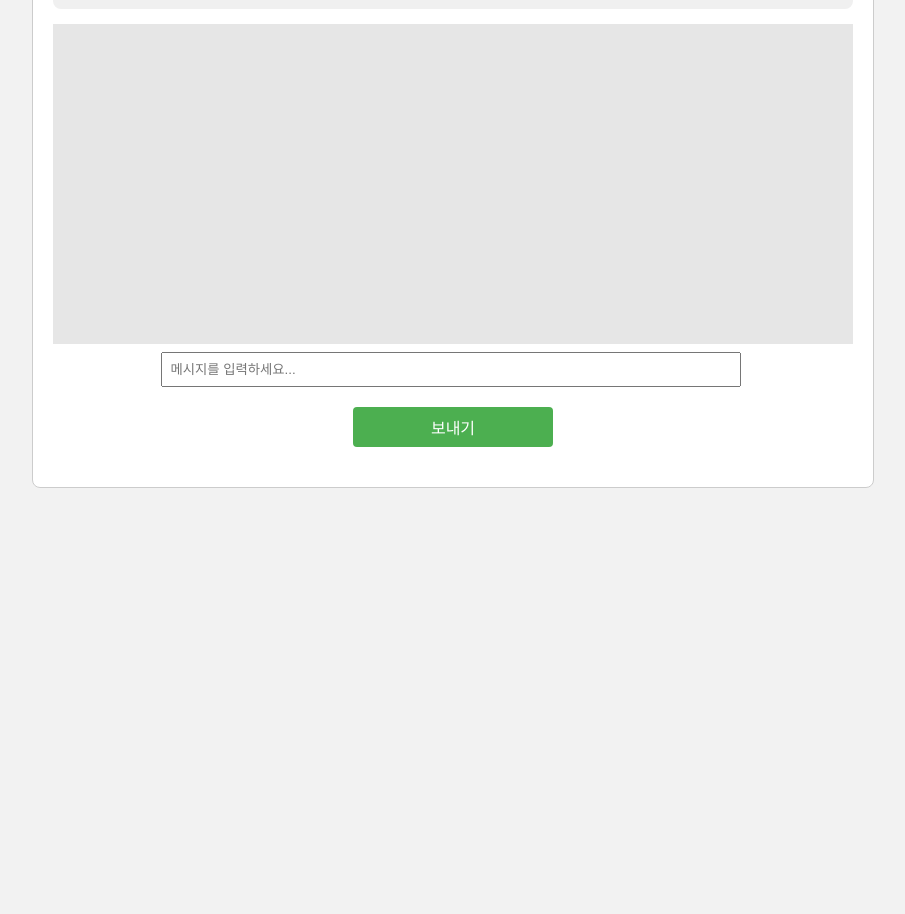
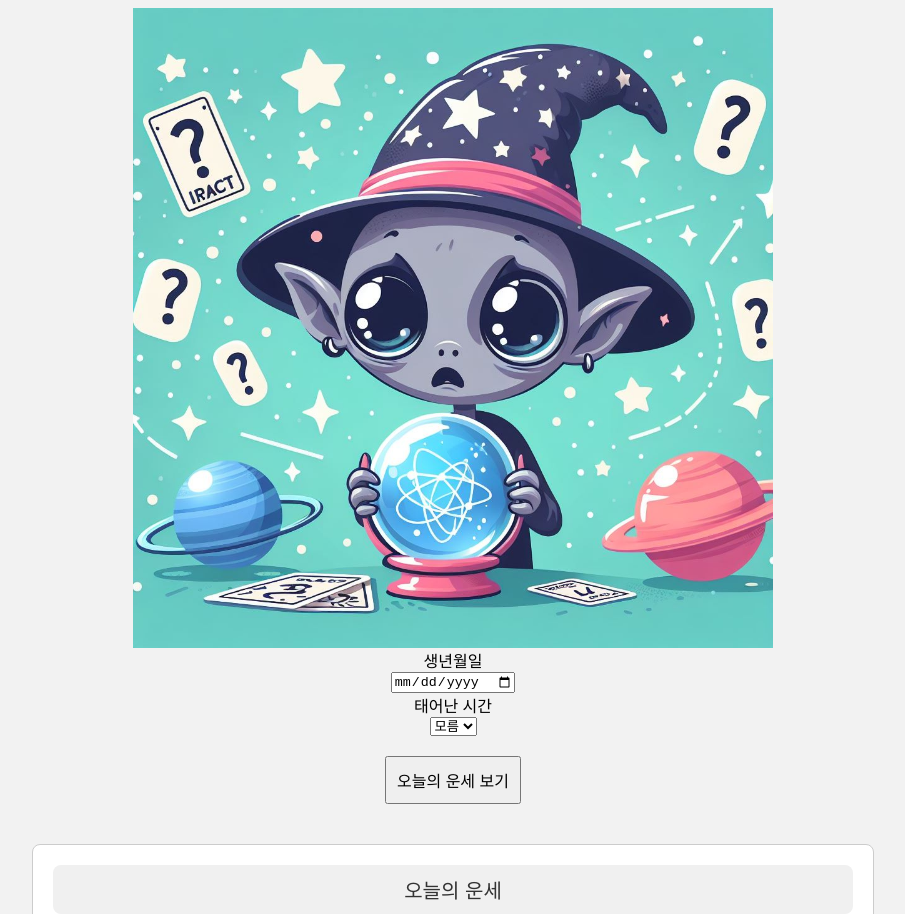
Before and after one commit to doomout/Chat_Doge, a plain HTML site: page frontend/index.html in a window 1280 px wide. Shown: the part 81-995 px from the top of the page, without its empty margins (187-1092 px from the left). Before the commit the page ends 800 px from the top, so only its background shows below. Drawn offline with Linux system fonts and the light colour scheme.

Commit message:
프론트에 운세 날짜, 시간, 보기 버튼 추가

```diff
--- a/frontend/index.html
+++ b/frontend/index.html
@@ -7,9 +7,45 @@
     <link rel="stylesheet" href="style.css"> <!--css 코드 분리-->
 </head>
 <body>
+    <div id="intro" class="intro-container">
+        <h1>운세를 알려드립니다.</h1>
+        <img src="doge.png" alt="chardoge">
+        <label for="date">생년월일</label>
+        <input id="date" type="date">
+        <label for="hour">태어난 시간</label>
+        <select id="hour">
+            <option value="">모름</option>
+            <option value="00">00</option>
+            <option value="01">01</option>
+            <option value="02">02</option>
+            <option value="03">03</option>
+            <option value="04">04</option>
+            <option value="05">05</option>
+            <option value="06">06</option>
+            <option value="07">07</option>
+            <option value="08">08</option>
+            <option value="09">09</option>
+            <option value="10">10</option>
+            <option value="11">11</option>
+            <option value="12">12</option>
+            <option value="13">13</option>
+            <option value="14">14</option>
+            <option value="15">15</option>
+            <option value="16">16</option>
+            <option value="17">17</option>
+            <option value="18">18</option>
+            <option value="19">19</option>
+            <option value="20">20</option>
+            <option value="21">21</option>
+            <option value="22">22</option>
+            <option value="23">23</option>
+            <option value="24">24</option>
+        </select>
+        <button onclick="start()">오늘의 운세 보기</button>
+    </div>
     <div id="chat-container">
-        <div id="chat-title">김재벌의 오늘의 운세</div>
-        <div id="chat-messages"></div>
+        <div id="chat-title">오늘의 운세</div>
+        <div id="chat" class="chat-messages" style="display: none;"></div>
         <input type="text" id="message-input" placeholder="메시지를 입력하세요...">
         <button id="send-button" onclick="sendMessage()">보내기</button>
     </div>
--- a/frontend/style.css
+++ b/frontend/style.css
@@ -62,3 +62,15 @@ button {
     border-radius: 4px;
     cursor: pointer;
 }
+
+.intro-container {
+    display: flex;
+    flex-direction: column;
+    justify-content: center;
+    align-items: center;
+}
+
+.intro-container img{
+    width: 50%;
+    min-width: 300px;
+}
```
Also changed, not shown: frontend/doge.png (added).
